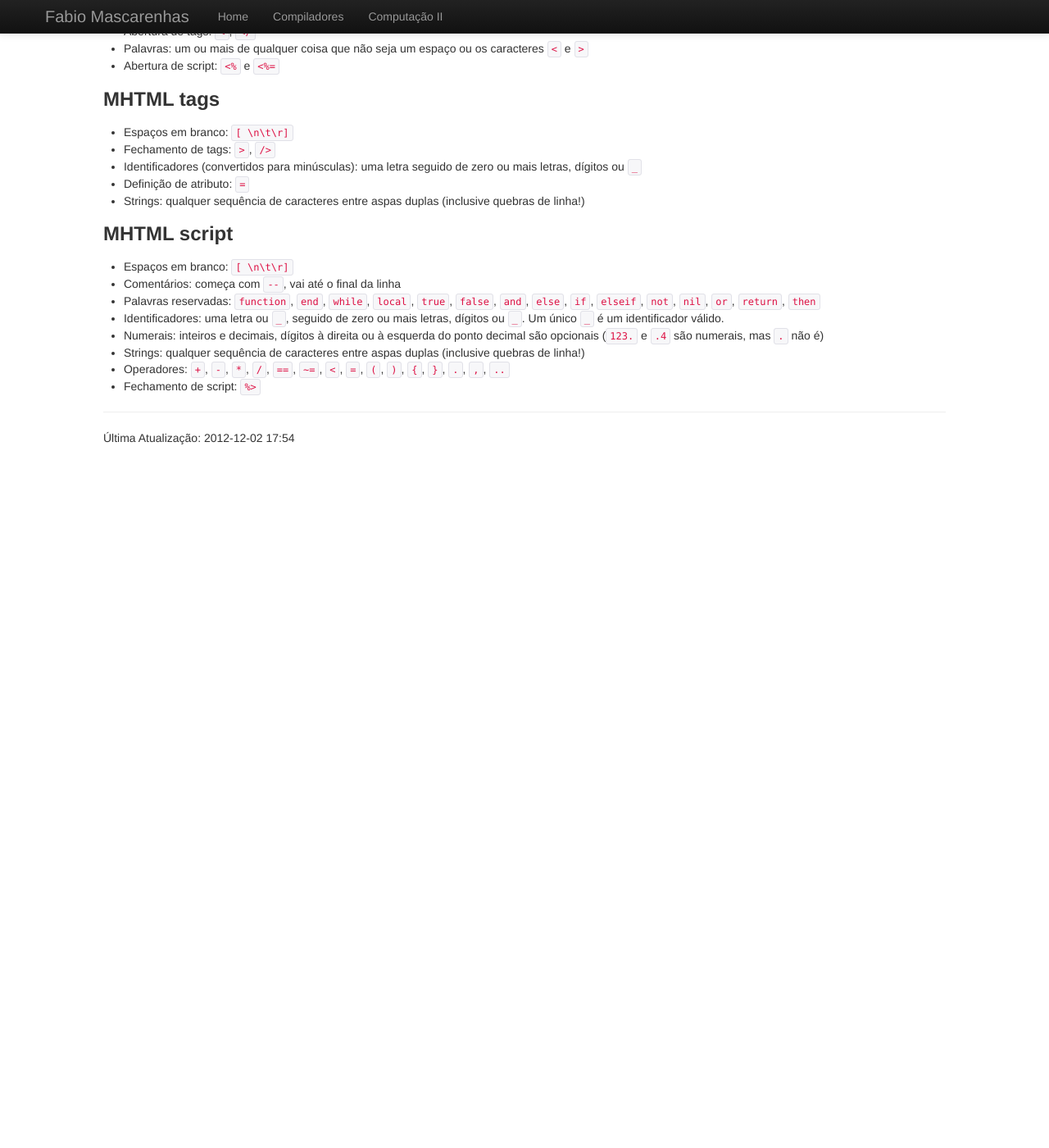
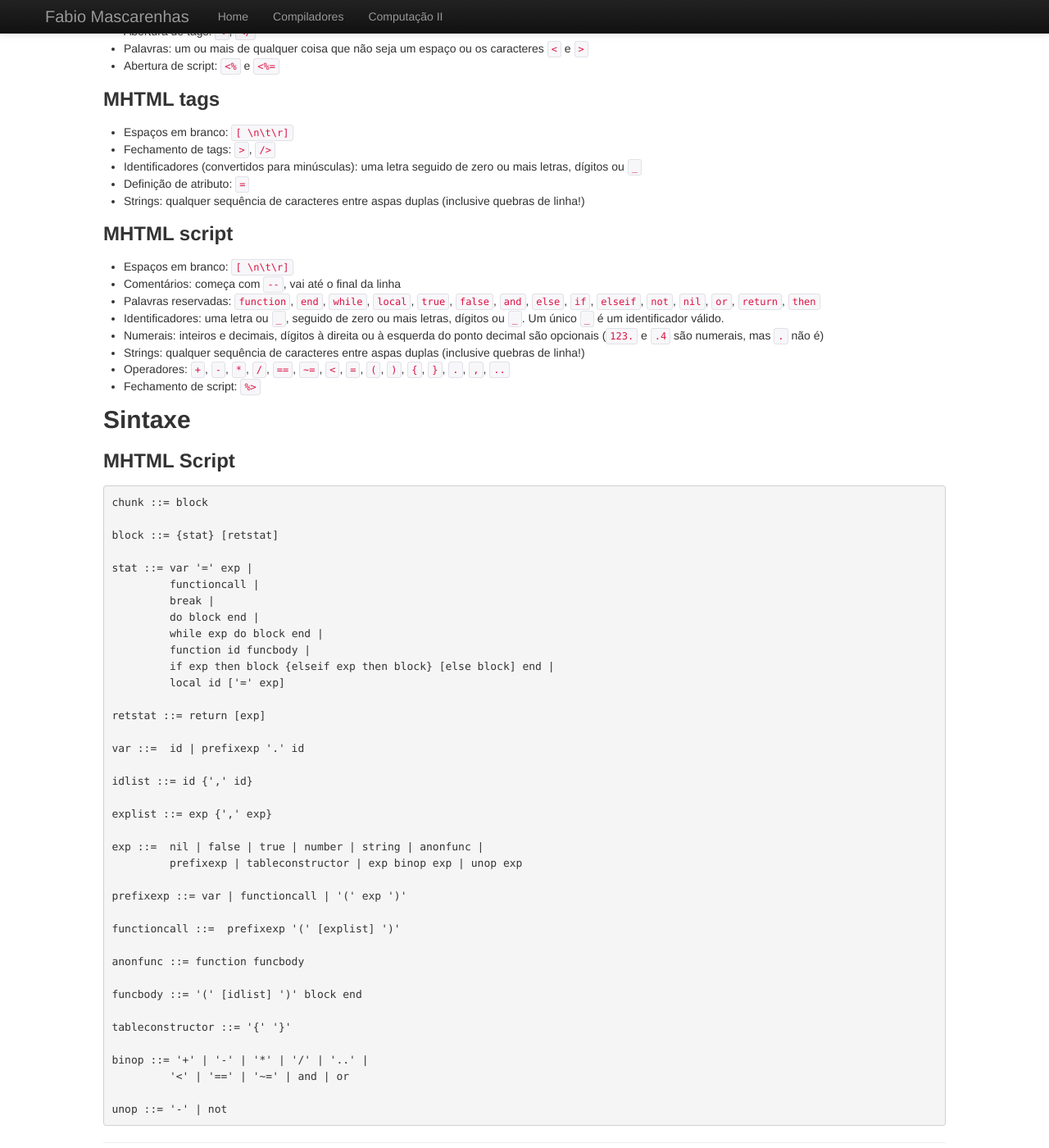
Before and after one commit to fabiomascarenhas/fabiomascarenhas.github.com, a Jekyll site: the page built from comp/mhtml.md, in a window 1280 px wide and 1400 px high, scrolled down 1880 px. Shown: the whole window at 82% size. Built offline with Jekyll 4.4.1, drawn with Linux system fonts in a browser that asks for light colours; before the commit the page ends 2434 px from its top, so only the background shows below that.

Commit message:
notas de aula compiladores 28/11/12

```diff
--- a/comp/mhtml.md
+++ b/comp/mhtml.md
@@ -134,6 +134,53 @@ para os trechos da linguagem de script entre `<%` e `%>`.
   `.`, `,`, `..`
 * Fechamento de script: `%>`
 
+Sintaxe
+-------
+
+### MHTML Script
+
+<pre>
+chunk ::= block
+
+block ::= {stat} [retstat]
+
+stat ::= var '=' exp |
+	 functioncall |
+	 break |
+	 do block end |
+         while exp do block end |
+         function id funcbody |
+	 if exp then block {elseif exp then block} [else block] end |
+	 local id ['=' exp]
+
+retstat ::= return [exp]
+
+var ::=  id | prefixexp '.' id
+
+idlist ::= id {',' id}
+
+explist ::= exp {',' exp}
+
+exp ::=  nil | false | true | number | string | anonfunc |
+	 prefixexp | tableconstructor | exp binop exp | unop exp
+
+prefixexp ::= var | functioncall | '(' exp ')'
+
+functioncall ::=  prefixexp '(' [explist] ')'
+
+anonfunc ::= function funcbody
+
+funcbody ::= '(' [idlist] ')' block end
+
+tableconstructor ::= '{' '}'
+
+binop ::= '+' | '-' | '*' | '/' | '..' |
+ 	 '&lt;' | '==' | '~=' | and | or
+
+unop ::= '-' | not
+</pre>
+
+
 * * * * *
 
 Última Atualização: {{ site.time | date: "%Y-%m-%d %H:%M" }}
```
Also changed, not shown: comp/index.md (+1 -0 lines), 1 other file.
